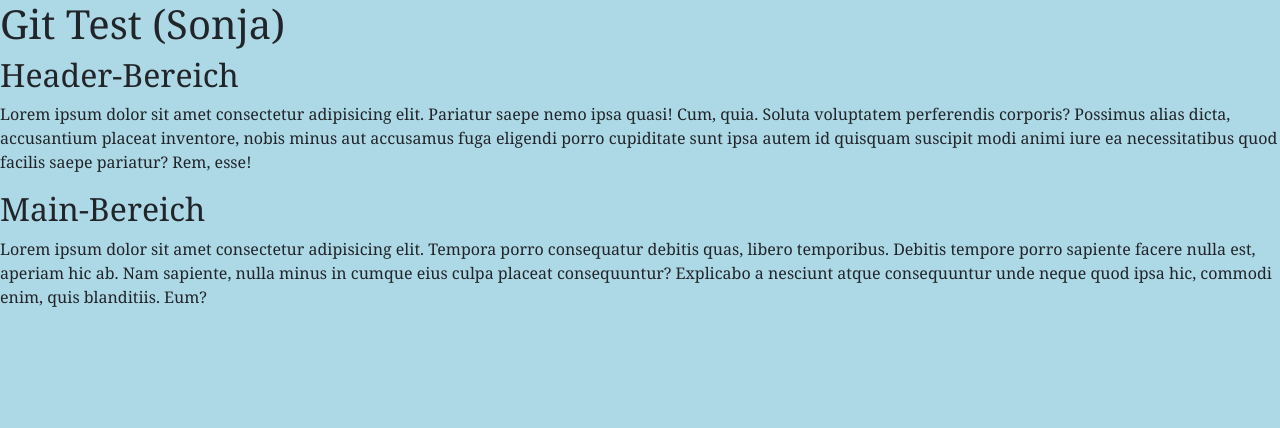
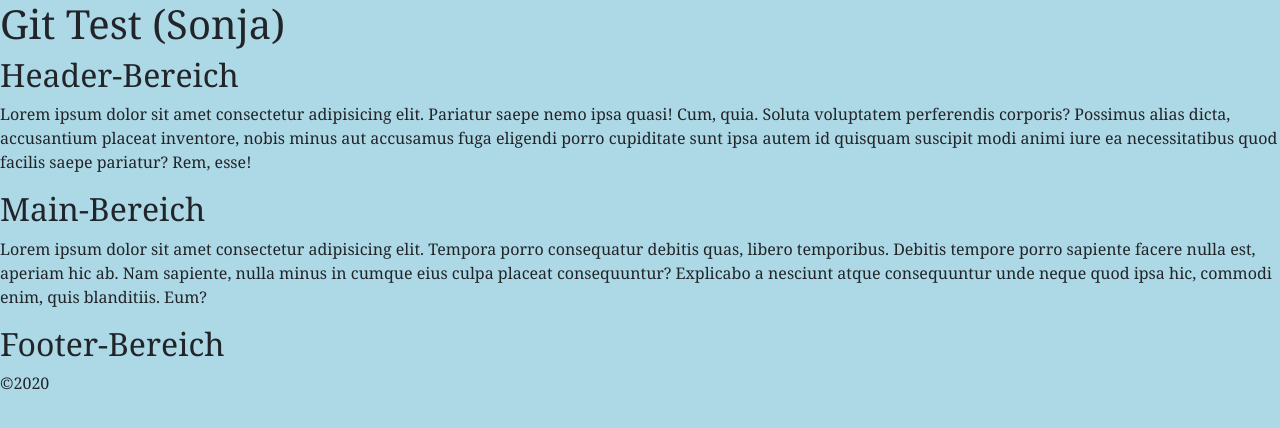
Before and after one commit to sonja167/wifi, a plain HTML site: page index.html in a window 1280 px wide. Drawn offline with nearby package versions, Linux system fonts and the light colour scheme.

Commit message:
Dritte Version fertig

```diff
--- a/index.html
+++ b/index.html
@@ -36,5 +36,9 @@
         Eum?
       </p>
     </main>
+    <footer>
+      <h2>Footer-Bereich</h2>
+      <p>&copy2020</p>
+    </footer>
   </body>
 </html>
```
